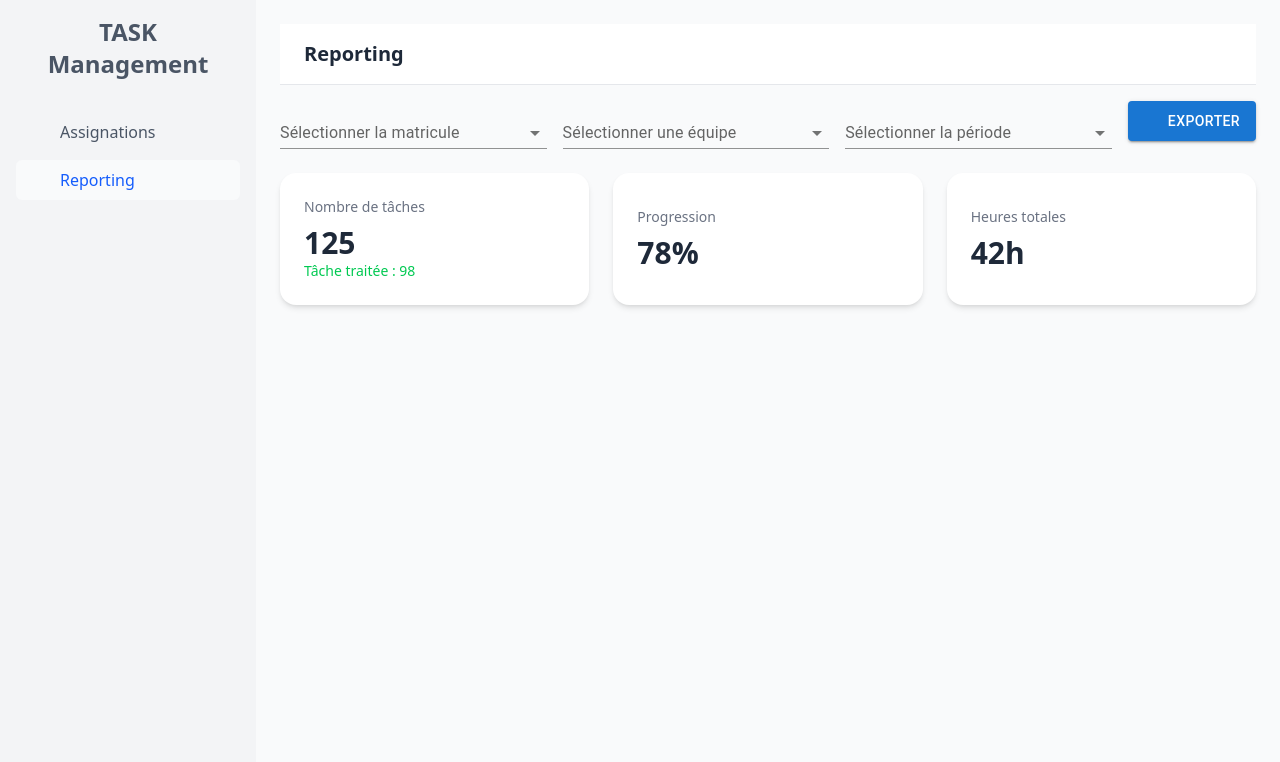
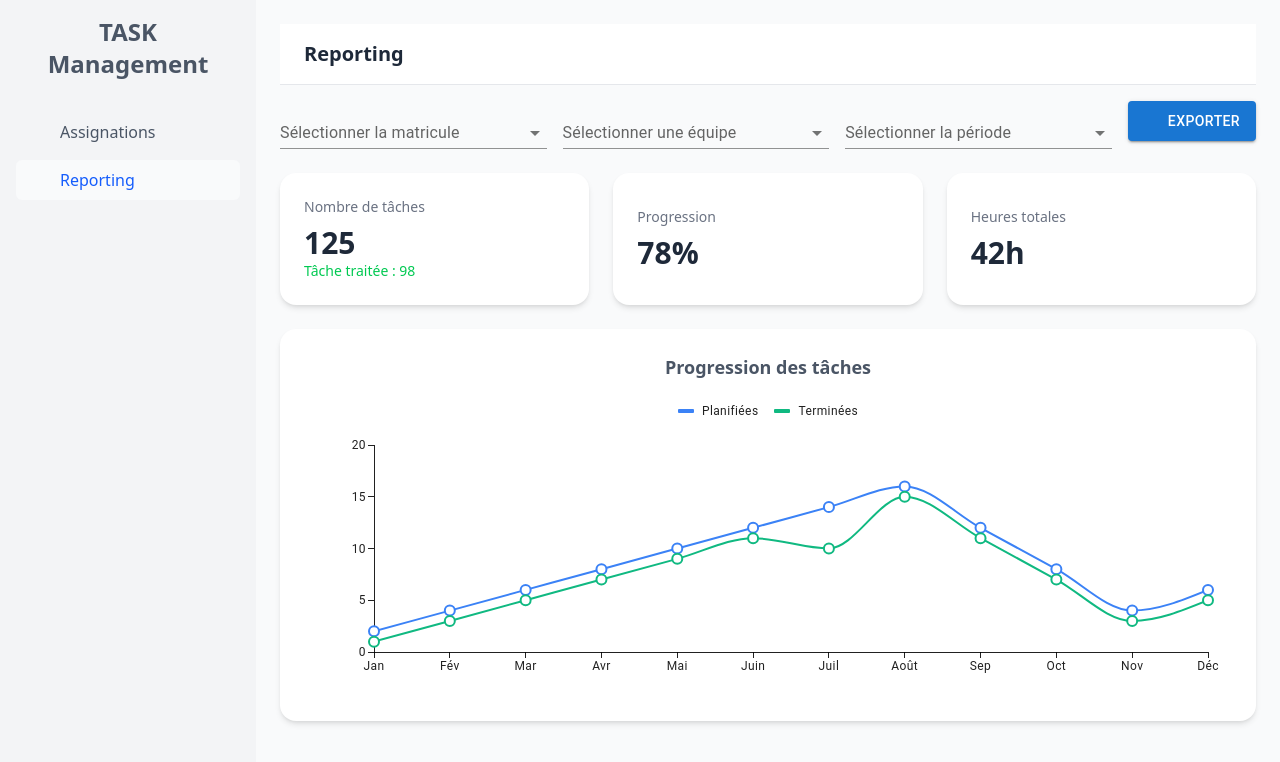
Before and after one commit to DelonRaveloo/devhub-test, a React (Vite) app: page /reporting in a window 1280 px wide. Shown: the top 762 px of the page. Built offline with nearby package versions, Linux system fonts and the light colour scheme; some icons are missing.

Commit message:
ajout de chart des tâches

```diff
--- a/package.json
+++ b/package.json
@@ -14,6 +14,7 @@
     "@emotion/styled": "^11.14.1",
     "@mui/icons-material": "^7.3.4",
     "@mui/material": "^7.3.4",
+    "@mui/x-charts": "^8.15.0",
     "@tailwindcss/vite": "^4.1.16",
     "react": "^19.1.1",
     "react-dom": "^19.1.1",
--- /dev/null
+++ b/src/components/MonthlyTaskChart.jsx
@@ -0,0 +1,34 @@
+import * as React from 'react';
+import Box from '@mui/material/Box';
+import { LineChart } from '@mui/x-charts/LineChart';
+
+const margin = { right: 24 };
+
+const pData = [2, 4, 6, 8, 10, 12, 14, 16, 12, 8, 4, 6]; // tâches planifiées
+const uData = [1, 3, 5, 7, 9, 11, 10, 15, 11, 7, 3, 5]; // tâches terminées
+
+const xLabels = [
+  'Jan', 'Fév', 'Mar', 'Avr', 'Mai', 'Juin',
+  'Juil', 'Août', 'Sep', 'Oct', 'Nov', 'Déc'
+];
+
+const yTicks = [0, 4, 8, 12, 16, 20];
+
+export default function MonthlyTaskChart() {
+    return (
+        <div className="bg-white p-6 rounded-2xl shadow-md mt-6">
+        <h3 className="text-gray-600 font-bold mb-4 text-lg text-center">Progression des tâches</h3>
+        <Box sx={{ width: '100%', height: 300 }}>
+          <LineChart
+            series={[
+              { data: pData, label: 'Planifiées', color: '#3B82F6' },
+              { data: uData, label: 'Terminées', color: '#10B981' },
+            ]}
+            xAxis={[{ scaleType: 'point', data: xLabels }]}
+            yAxis={[{ width: 50, ticks: yTicks }]}
+            margin={margin}
+          />
+        </Box>
+      </div>
+    );
+}
--- a/src/pages/Reporting.jsx
+++ b/src/pages/Reporting.jsx
@@ -13,6 +13,7 @@ import DialogContentText from '@mui/material/DialogContentText';
 import DialogTitle from '@mui/material/DialogTitle';
 import CircularProgress from '@mui/material/CircularProgress';
 import StatCards from "../components/StatCards";
+import MonthlyTaskChart from "../components/MonthlyTaskChart";
 
 export default function Reporting() {
     const [matricule, setMatricule] = React.useState('');
@@ -157,6 +158,7 @@ export default function Reporting() {
                 </Dialog>
             </div>
             <StatCards />
+            <MonthlyTaskChart />
         </>
     );
 }
```
Also changed, not shown: 1 other file (tests, documents, lock files or other folders).
